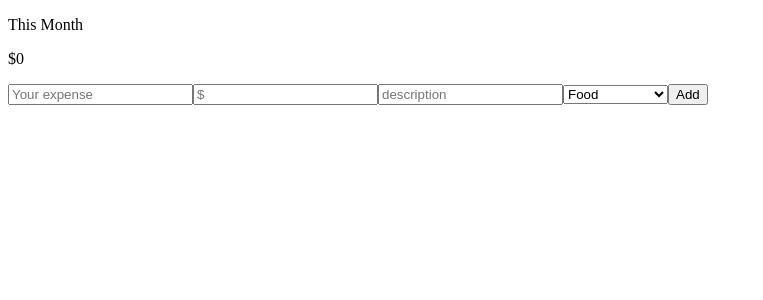
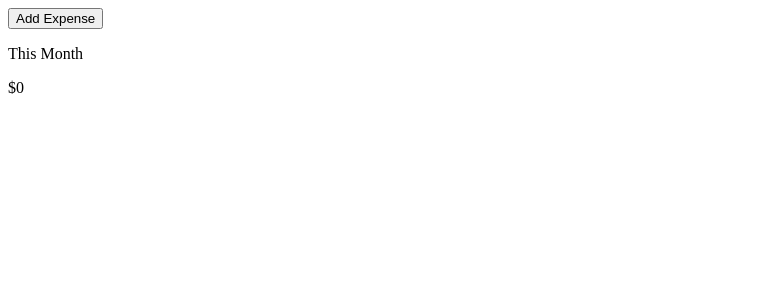
Before and after one commit to Nurik055/expense-tracker-dashboard, a React (Vite) app: page / in a window 1280 px wide. Shown: the top 300 px of the page, without its empty margins (0-763 px from the left). Built offline with nearby package versions, Linux system fonts and the light colour scheme.

Commit message:
adding button(add expense) so it wouldnt be just in home page

```diff
--- a/package.json
+++ b/package.json
@@ -11,7 +11,8 @@
   },
   "dependencies": {
     "react": "^19.2.6",
-    "react-dom": "^19.2.6"
+    "react-dom": "^19.2.6",
+    "react-router-dom": "^7.18.0"
   },
   "devDependencies": {
     "@eslint/js": "^10.0.1",
--- a/src/App.jsx
+++ b/src/App.jsx
@@ -1,5 +1,26 @@
-import Home from "../src/pages/Home/Home"
+import { Routes, Route } from "react-router-dom";
+import Home from "../src/pages/Home/Home";
+import { useState } from "react";
+import Filtering from "../src/components/Filtering/Filtering";
 
 export default function App() {
-  return <Home />;
+  const [expenses, setExpenses] = useState([]);
+  const today = new Date();
+  const currentMonth = today.getMonth();
+  const addExpense = (newExpense) => {
+    setExpenses((prev) => [
+      ...prev,
+      { ...newExpense, id: Date.now(), month: currentMonth },
+    ]);
+  };
+
+  return (
+    <Routes>
+      <Route path="/" element={<Home expenses={expenses}/>} />
+      <Route
+        path="/add-expense-filtering"
+        element={<Filtering addExpense={addExpense} />}
+      />
+    </Routes>
+  );
 }
--- a/src/components/Cards/Cards.jsx
+++ b/src/components/Cards/Cards.jsx
@@ -17,6 +17,7 @@ function Cards({ expenses }) {
     /* expense is one item fome the array */
   }
 
+
   return (
     <div>
       <div className="thisMSpend">
--- a/src/components/Filtering/Filtering.jsx
+++ b/src/components/Filtering/Filtering.jsx
@@ -5,7 +5,7 @@ function Filtering({ addExpense }) {
   const [inputName, setInputName] = useState("");
   const [inputAmount, setInputAmount] = useState("");
   const [inputDescrip, setInputDescrip] = useState("");
-  const [category, setCategory] = useState("")
+  const [category, setCategory] = useState("");
 
   function callingAddExpense(inputName, inputAmount) {
     addExpense({
@@ -45,7 +45,6 @@ function Filtering({ addExpense }) {
       >
         Add
       </button>
-
     </div>
   );
 }
--- a/src/main.jsx
+++ b/src/main.jsx
@@ -1,9 +1,10 @@
+import { BrowserRouter } from "react-router-dom";
 import { StrictMode } from 'react'
 import { createRoot } from 'react-dom/client'
 import App from './App.jsx'
 
 createRoot(document.getElementById('root')).render(
-  <StrictMode>
+  <BrowserRouter>
     <App />
-  </StrictMode>,
+  </BrowserRouter>,
 )
--- a/src/pages/Home/Home.jsx
+++ b/src/pages/Home/Home.jsx
@@ -3,19 +3,18 @@ import ListExpenses from "../../components/ListExpenses/ListExpenses";
 import Cards from "../../components/Cards/Cards";
 import Filtering from "../../components/Filtering/Filtering";
 import { useState } from "react";
+import {Link} from "react-router-dom"
 
-function Home() {
-  const [expenses, setExpenses] = useState([]);
-const today = new Date();
-  const currentMonth = today.getMonth();
-  const addExpense = (newExpense) => {
-    setExpenses((prev) => [...prev, { ...newExpense, id: Date.now(), month: currentMonth  }]);
-  };
+function Home({expenses}) {
+
 
   return (
     <div>
+      <Link to="/add-expense-filtering" >
+      <button>Add Expense</button>
+      </Link>
       <Cards expenses={expenses}></Cards>
-      <Filtering addExpense={addExpense}></Filtering>
+
       <ListExpenses expenses={expenses}></ListExpenses>
     </div>
   );
```
Also changed, not shown: 1 other file (tests, documents, lock files or other folders).
